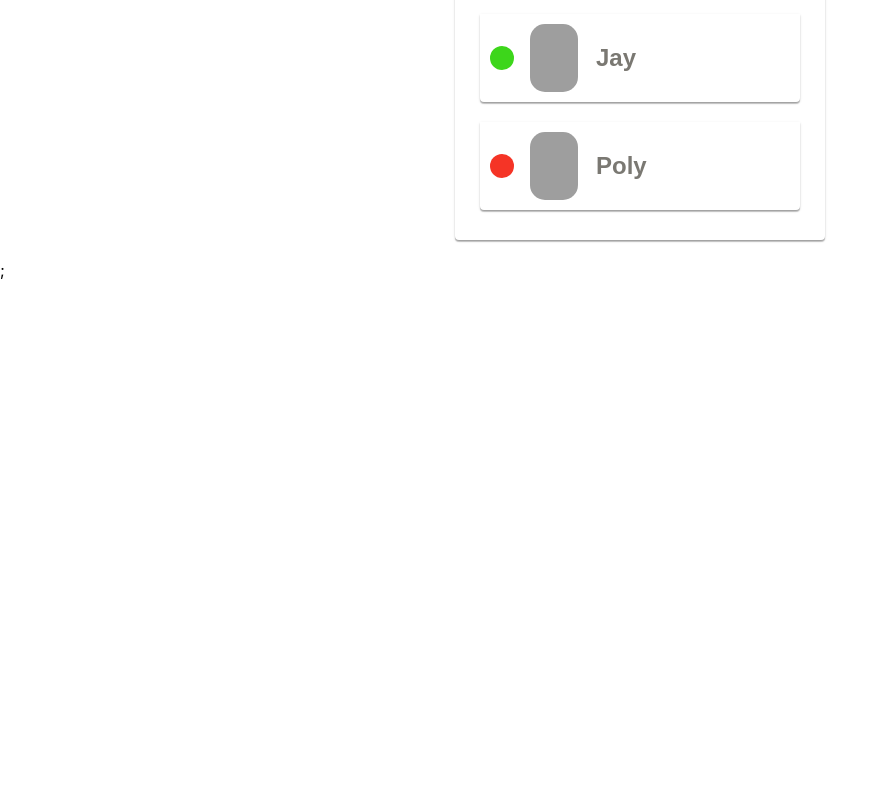
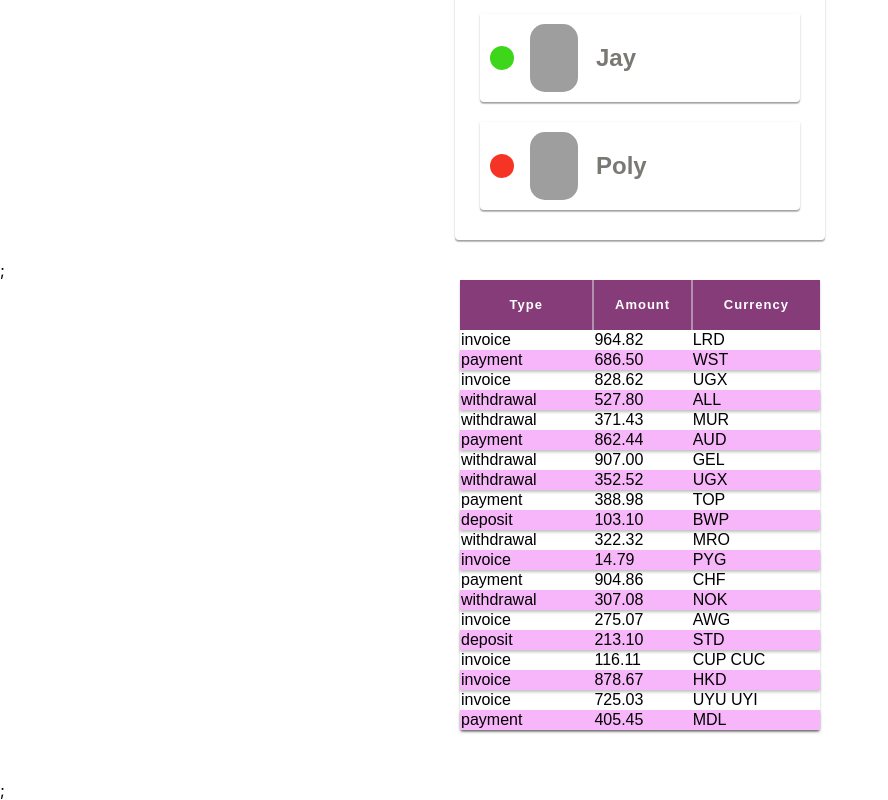
Before and after one commit to krasmong/goit-react-hw-01-components, a React (Create React App) app: page / in a window 1280 px wide. Shown: the part 960-1760 px from the top of the page, without its empty margins (0-888 px from the left). Before the commit the page ends 1240 px from the top, so only its background shows below. Built offline with nearby package versions, Linux system fonts and the light colour scheme; grey boxes are pictures that could not be loaded.

Commit message:
добавляет компонент Transactions

```diff
--- a/src/App.js
+++ b/src/App.js
@@ -13,6 +13,9 @@
 import FriendList from './components/FriendList/FriendList';
 import friends from './components/FriendList/friends.json';
 
+import TransactionHistory from './components/Transaction/TransactionHistory';
+import transactions from './components/Transaction/transactions.json';
+
 export default function App() {
   return (
     <div>
@@ -26,6 +29,7 @@
       ;
       <Statistics title="Upload stats" stats={statisticalData} />;
       <FriendList friends={friends} />;
+      <TransactionHistory items={transactions} />;
     </div>
   );
 }
--- /dev/null
+++ b/src/components/Transaction/TransactionHistory.js
@@ -0,0 +1,36 @@
+import PropTypes from 'prop-types';
+import TransactionHistoryItem from './TransactionHistoryItem';
+import s from './TransactionHistory.module.css';
+
+export default function TransactionHistory({ items }) {
+  return (
+    <table className={s.transactionHistory}>
+      <thead>
+        <tr>
+          <th>Type</th>
+          <th>Amount</th>
+          <th>Currency</th>
+        </tr>
+      </thead>
+
+      <tbody>
+        {items.map(item => (
+          <TransactionHistoryItem
+            key={item.id}
+            type={item.type}
+            amount={item.amount}
+            currency={item.currency}
+          />
+        ))}
+      </tbody>
+    </table>
+  );
+}
+
+TransactionHistory.propTypes = {
+  items: PropTypes.arrayOf(
+    PropTypes.shape({
+      id: PropTypes.string.isRequired,
+    }),
+  ),
+};
--- /dev/null
+++ b/src/components/Transaction/TransactionHistory.module.css
@@ -0,0 +1,32 @@
+.transactionHistory {
+  margin: 0 auto;
+  font-family: 'Texturina', sans-serif;
+  width: 360px;
+  border-collapse: collapse;
+  margin-bottom: 50px;
+
+  box-shadow: 0px 2px 1px rgba(0, 0, 0, 0.2), 0px 1px 1px rgba(0, 0, 0, 0.14),
+    0px 1px 3px rgba(0, 0, 0, 0.12);
+  border-radius: 0px 0px 4px 4px;
+}
+
+.transactionHistory > thead {
+  background-color: #853c79;
+  font-size: 13px;
+  letter-spacing: 1px;
+  line-height: 30px;
+  color: #ffffff;
+  font-weight: bold;
+}
+
+thead th {
+  padding: 10px 0 10px;
+}
+thead th:not(:last-child) {
+  border-right: 2px solid rgba(224, 230, 231, 0.5);
+}
+
+tbody tr:nth-child(even) {
+  background-color: #f8b6fa;
+  filter: drop-shadow(0px 2px 1.5px rgba(0, 0, 0, 0.25));
+}
--- /dev/null
+++ b/src/components/Transaction/TransactionHistoryItem.js
@@ -0,0 +1,17 @@
+import PropTypes from 'prop-types';
+
+export default function TransactionHistoryItem({ type, amount, currency }) {
+  return (
+    <tr>
+      <td>{type}</td>
+      <td>{amount}</td>
+      <td>{currency}</td>
+    </tr>
+  );
+}
+
+TransactionHistoryItem.propTypes = {
+  type: PropTypes.string,
+  amount: PropTypes.string,
+  currency: PropTypes.string,
+};
--- /dev/null
+++ b/src/components/Transaction/TransactionHistoryItem.module.css
@@ -0,0 +1,15 @@
+td {
+  text-align: center;
+  padding: 10px 0 10px;
+  font-size: 15px;
+  color: #5c6975;
+  font-weight: 300;
+  line-height: 25px;
+}
+td:not(:last-child) {
+  border-right: 2px solid rgba(224, 230, 231, 0.01);
+}
+
+tr {
+  filter: drop-shadow(0px 2px 1.5px rgba(0, 0, 0, 0.25));
+}
--- /dev/null
+++ b/src/components/Transaction/transactions.json
@@ -0,0 +1,122 @@
+[
+  {
+    "id": "1e0700a2-5183-4291-85cc-2065a036a683",
+    "type": "invoice",
+    "amount": "964.82",
+    "currency": "LRD"
+  },
+  {
+    "id": "a30f821b-4d25-4ff0-abdd-e340b3f0dd2b",
+    "type": "payment",
+    "amount": "686.50",
+    "currency": "WST"
+  },
+  {
+    "id": "44dca67a-8e5a-4798-bf8e-b15efd4e1abd",
+    "type": "invoice",
+    "amount": "828.62",
+    "currency": "UGX"
+  },
+  {
+    "id": "ea8ed3dc-2b68-4a53-905a-53ecb0adef33",
+    "type": "withdrawal",
+    "amount": "527.80",
+    "currency": "ALL"
+  },
+  {
+    "id": "ea76146a-0b00-4b80-bc02-a8c822176712",
+    "type": "withdrawal",
+    "amount": "371.43",
+    "currency": "MUR"
+  },
+  {
+    "id": "63ca02f9-d637-46b5-9237-f3b24425e029",
+    "type": "payment",
+    "amount": "862.44",
+    "currency": "AUD"
+  },
+  {
+    "id": "ed0263e8-59a5-4bf1-87e0-2bb88e53dc34",
+    "type": "withdrawal",
+    "amount": "907.00",
+    "currency": "GEL"
+  },
+  {
+    "id": "6013bad0-750c-4691-8bc2-d8f2b43969c4",
+    "type": "withdrawal",
+    "amount": "352.52",
+    "currency": "UGX"
+  },
+  {
+    "id": "252c7be4-8b06-4fa7-8d42-61fb835b70d5",
+    "type": "payment",
+    "amount": "388.98",
+    "currency": "TOP"
+  },
+  {
+    "id": "4eaab41b-b967-40ac-82ed-85fc66f646f1",
+    "type": "deposit",
+    "amount": "103.10",
+    "currency": "BWP"
+  },
+  {
+    "id": "9648a350-8469-42d5-8bf3-18090de5fe67",
+    "type": "withdrawal",
+    "amount": "322.32",
+    "currency": "MRO"
+  },
+  {
+    "id": "9c5c25fb-1a95-4b2f-8d1f-4c4426d677cc",
+    "type": "invoice",
+    "amount": "14.79",
+    "currency": "PYG"
+  },
+  {
+    "id": "43ef232c-80e9-4d6f-b48a-b22405620de3",
+    "type": "payment",
+    "amount": "904.86",
+    "currency": "CHF"
+  },
+  {
+    "id": "5161682e-e620-4019-ab0a-24ceb10fbd20",
+    "type": "withdrawal",
+    "amount": "307.08",
+    "currency": "NOK"
+  },
+  {
+    "id": "7b119d71-42e6-4c42-a141-6818b07bb9ff",
+    "type": "invoice",
+    "amount": "275.07",
+    "currency": "AWG"
+  },
+  {
+    "id": "a4f65722-65c4-4c28-b1f4-b8ed988bb205",
+    "type": "deposit",
+    "amount": "213.10",
+    "currency": "STD"
+  },
+  {
+    "id": "c6e5784b-0ca3-48d6-86e5-b5128af5a523",
+    "type": "invoice",
+    "amount": "116.11",
+    "currency": "CUP CUC"
+  },
+  {
+    "id": "c9ebed6a-3a02-4b49-ac0d-0534b51f2bfd",
+    "type": "invoice",
+    "amount": "878.67",
+    "currency": "HKD"
+  },
+  {
+    "id": "a4a98b0e-b22c-438b-9f83-de2df52110c8",
+    "type": "invoice",
+    "amount": "725.03",
+    "currency": "UYU UYI"
+  },
+  {
+    "id": "b39bfa7a-0166-4c47-94d6-87d20590f746",
+    "type": "payment",
+    "amount": "405.45",
+    "currency": "MDL"
+  }
+]
```
